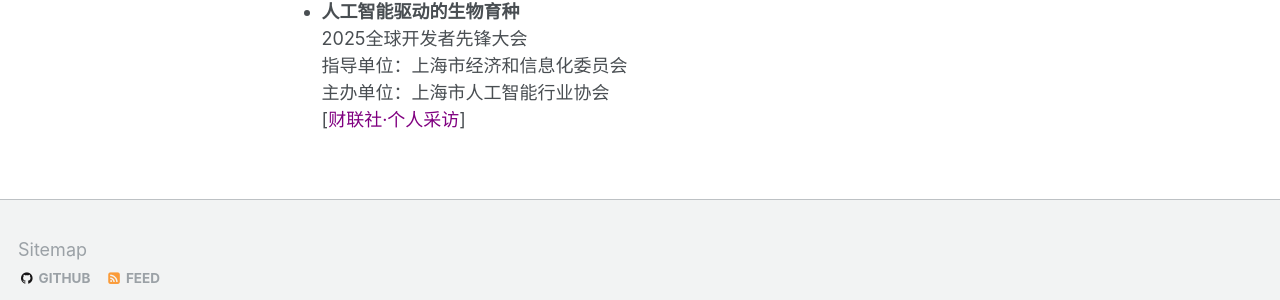
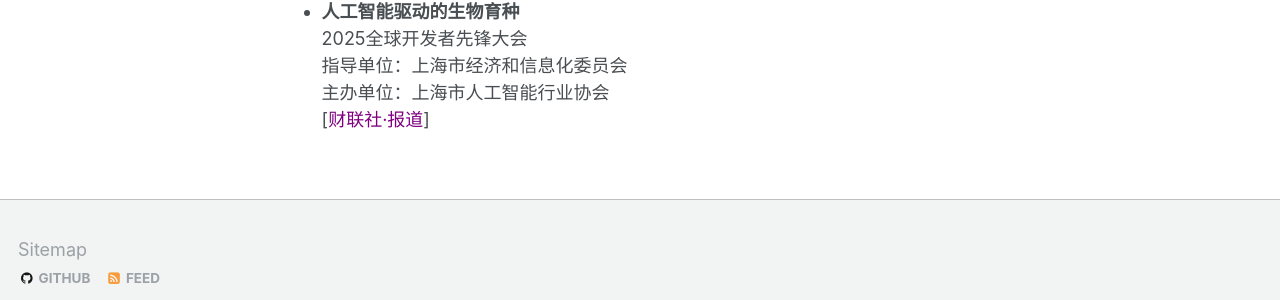
Before and after one commit to eveningdong/eveningdong.github.io, a Jekyll site: the page built from _pages/talk.md, in a window 1280 px wide and 900 px high, scrolled down 1261 px. Shown: the part 545-845 px from the top of the window. Built offline with Jekyll 4.4.1, drawn with Linux system fonts in a browser that asks for light colours; some web fonts are replaced.

Commit message:
Update talk.md

```diff
--- a/_pages/talk.md
+++ b/_pages/talk.md
@@ -51,4 +51,4 @@
   2025全球开发者先锋大会
   指导单位：上海市经济和信息化委员会
   主办单位：上海市人工智能行业协会
-  [[<span style="color:purple">财联社·个人采访</span>]](https://www.cls.cn/detail/1950965)
+  [[<span style="color:purple">财联社·报道</span>]](https://www.cls.cn/detail/1950965)
```
